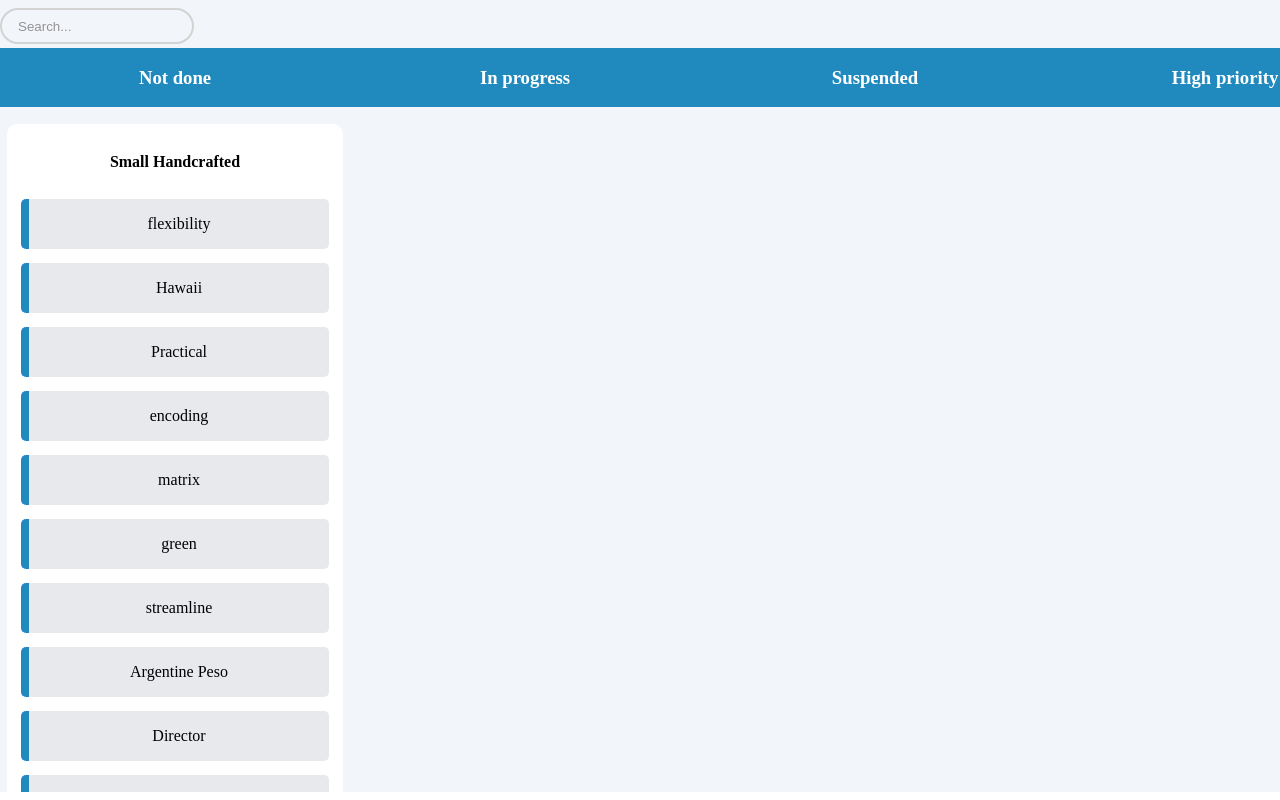
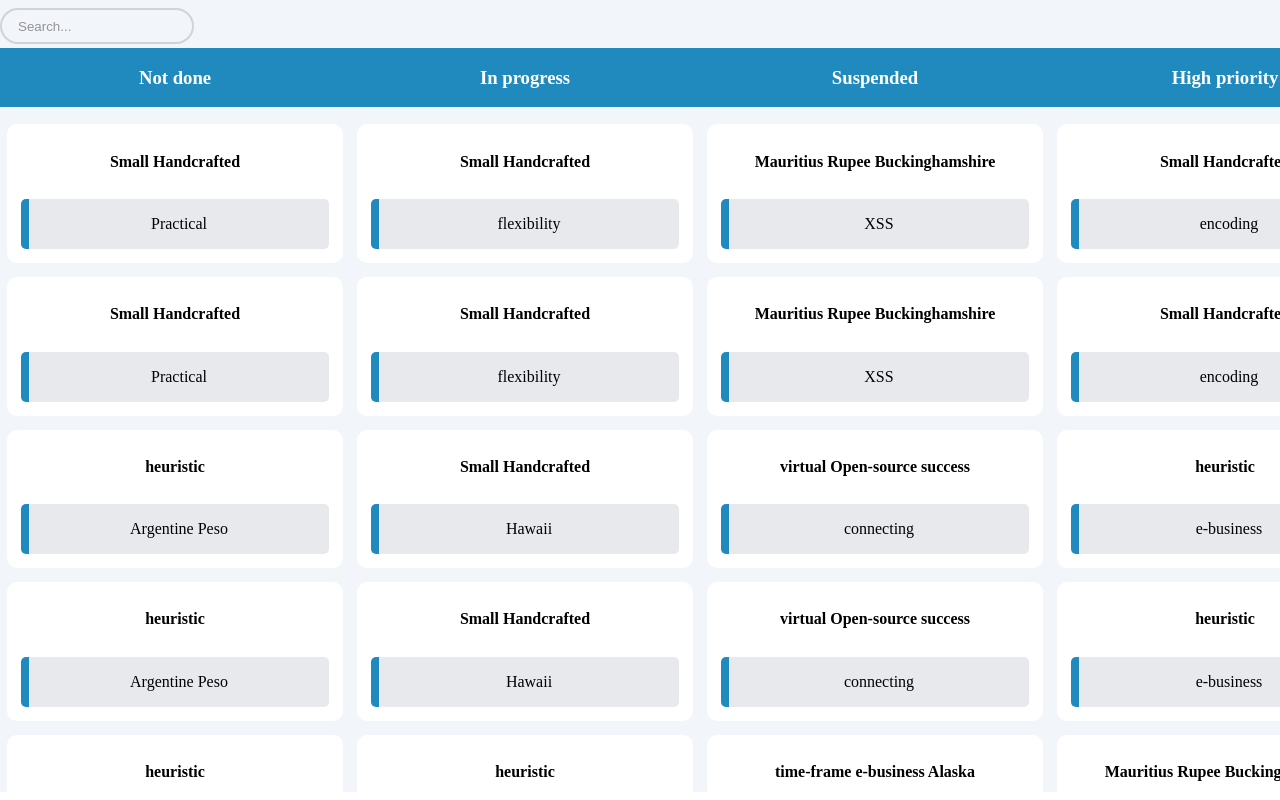
Before and after one commit to kerrimov/up-to-you, a website built with webpack: page index.html in a window 1280 px wide. Built offline with nearby package versions, Linux system fonts and the light colour scheme.

Commit message:
render JSON by module status

```diff
--- a/src/app/main/main.html
+++ b/src/app/main/main.html
@@ -4,36 +4,51 @@
       <div class="status__header">
         <h3>Not done</h3>
       </div>
-      <div class="card__container" id="card__container"></div>
+      <div
+        class="card__container--not_done"
+        id="card__container--not_done"
+      ></div>
     </div>
     <div class="status" id="status">
       <div class="status__header">
         <h3>In progress</h3>
       </div>
-      <div class="card__container" id="card__container"></div>
+      <div
+        class="card__container--in_progress"
+        id="card__container--in_progress"
+      ></div>
     </div>
     <div class="status" id="status">
       <div class="status__header">
         <h3>Suspended</h3>
       </div>
-      <div class="card__container" id="card__container"></div>
+      <div
+        class="card__container--suspended"
+        id="card__container--suspended"
+      ></div>
     </div>
     <div class="status" id="status">
       <div class="status__header">
         <h3>High priority</h3>
       </div>
-      <div class="card__container" id="card__container"></div>
+      <div
+        class="card__container--high_priority"
+        id="card__container--high_priority"
+      ></div>
     </div>
     <div class="status" id="status">
       <div class="status__header">
         <h3>Rejected</h3>
       </div>
-      <div class="card__container" id="card__container"></div>
+      <div
+        class="card__container--rejected"
+        id="card__container--rejected"
+      ></div>
     </div>
     <div class="status" id="status">
       <div class="status__header">
         <h3>Done</h3>
       </div>
-      <div class="card__container" id="card__container"></div>
+      <div class="card__container--done" id="card__container--done"></div>
     </div>
   </main>
--- a/src/css/cards/cards.css
+++ b/src/css/cards/cards.css
@@ -7,7 +7,12 @@
   margin: 7px;
   padding: 7px;
 }
-.card__container {
+.card__container--not_done,
+.card__container--in_progress,
+.card__container--suspended,
+.card__container--high_priority,
+.card__container--rejected,
+.card__container--done {
   overflow: auto;
   display: flex;
   flex-direction: column;
--- /dev/null
+++ b/src/ts/render.ts
@@ -0,0 +1,67 @@
+export function Render(data) {
+  data.then(response => {
+    response.map(item => {
+      item.modules.map(element => {
+        for (let key in element.moduleStatus) {
+          if (element.moduleStatus.key == "not_done") {
+            const cardContainerNotDone = document.getElementById(
+              "card__container--not_done"
+            );
+            cardContainerNotDone.innerHTML += `<div class="card">
+              <div class="card__header"><h4>${item.courseTitle}</h4></div>
+              <div class="module__container">
+              <div class="module"><p>${element.moduleTitle}</p></div>
+              </div>`;
+          } else if (element.moduleStatus.key == "in_progress") {
+            const cardContainerInProgress = document.getElementById(
+              "card__container--in_progress"
+            );
+            cardContainerInProgress.innerHTML += `<div class="card">
+              <div class="card__header"><h4>${item.courseTitle}</h4></div>
+              <div class="module__container">
+              <div class="module"><p>${element.moduleTitle}</p></div>
+              </div>`;
+          } else if (element.moduleStatus.key == "suspended") {
+            const cardContainerSuspended = document.getElementById(
+              "card__container--suspended"
+            );
+            cardContainerSuspended.innerHTML += `<div class="card">
+              <div class="card__header"><h4>${item.courseTitle}</h4></div>
+              <div class="module__container">
+              <div class="module"><p>${element.moduleTitle}</p></div>
+              </div>`;
+          } else if (element.moduleStatus.key == "high_priority") {
+            const cardContainerHighPriority = document.getElementById(
+              "card__container--high_priority"
+            );
+            cardContainerHighPriority.innerHTML += `<div class="card">
+              <div class="card__header"><h4>${item.courseTitle}</h4></div>
+              <div class="module__container">
+              <div class="module"><p>${element.moduleTitle}</p></div>
+              </div>`;
+          } else if (element.moduleStatus.key == "rejected") {
+            const cardContainerRejected = document.getElementById(
+              "card__container--rejected"
+            );
+            cardContainerRejected.innerHTML += `<div class="card">
+              <div class="card__header"><h4>${item.courseTitle}</h4></div>
+              <div class="module__container">
+              <div class="module"><p>${element.moduleTitle}</p></div>
+              </div>`;
+          } else if (element.moduleStatus.key == "done") {
+            const cardContainerDone = document.getElementById(
+              "card__container--done"
+            );
+            cardContainerDone.innerHTML += `<div class="card">
+              <div class="card__header"><h4>${item.courseTitle}</h4></div>
+              <div class="module__container">
+              <div class="module"><p>${element.moduleTitle}</p></div>
+              </div>`;
+          } else {
+            console.log("Something wrong with JSON data");
+          }
+        }
+      });
+    });
+  });
+}
--- a/src/ts/script.ts
+++ b/src/ts/script.ts
@@ -1,13 +1,10 @@
 import { App } from "../app/app";
 import { Card } from "../app/card/card";
 import { Module } from "../app/module/module";
-import { fetchAsync } from "../ts/data";
-
-const data = fetchAsync();
+import { fetchAsync } from "./data";
+import { Render } from "./render";
 
 const app = new App();
 app.mount();
-const card = new Card();
-card.mount(data);
-const module = new Module();
-module.mount(data);
+const data = fetchAsync();
+Render(data);
```
Also changed, not shown: dist/app.js.
